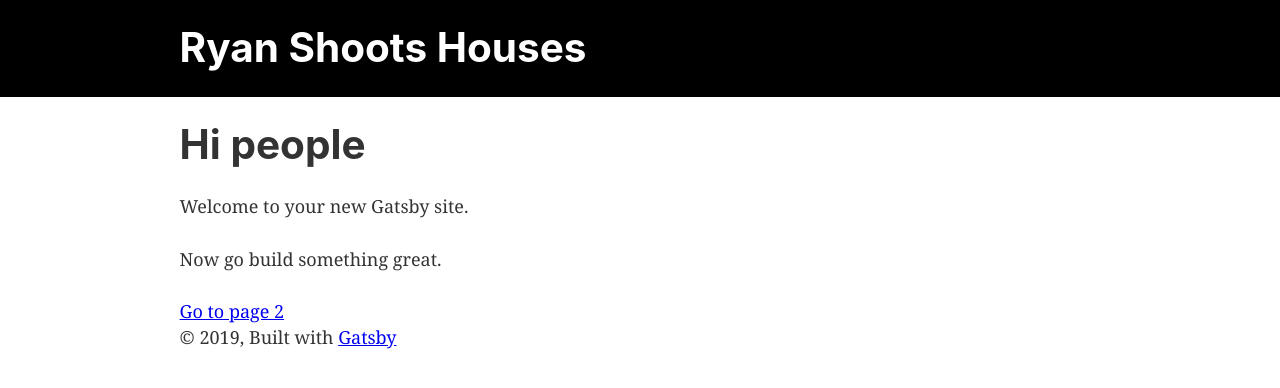
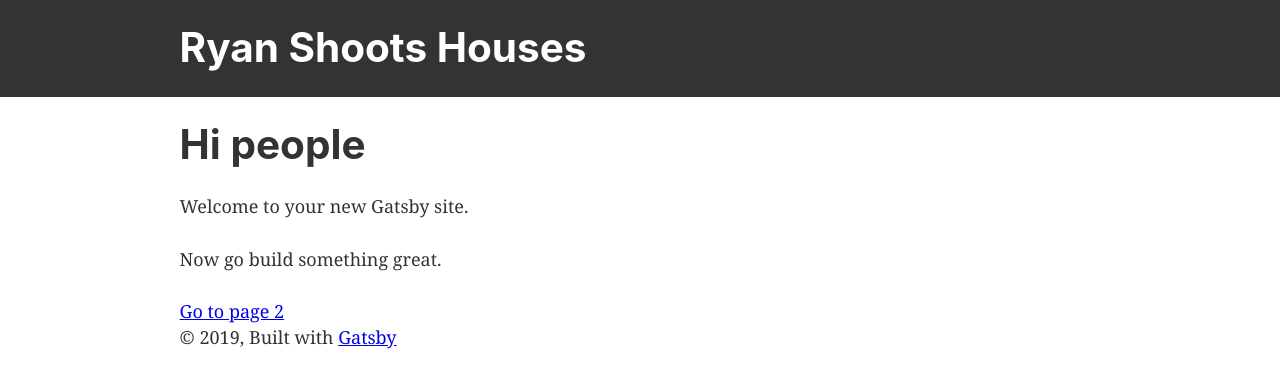
Before and after one commit to ryan258/ryanshootshousescom, a Gatsby site: page / in a window 1280 px wide. Built offline with nearby package versions, Linux system fonts and the light colour scheme; Gatsby itself is replaced by a stand-in of ours.

Commit message:
Update header to #333333

```diff
--- a/src/components/header.js
+++ b/src/components/header.js
@@ -5,7 +5,7 @@ import React from "react"
 const Header = ({ siteTitle }) => (
   <header
     style={{
-      background: `#000000`,
+      background: `#333333`,
       marginBottom: `1.45rem`,
     }}
   >
```
